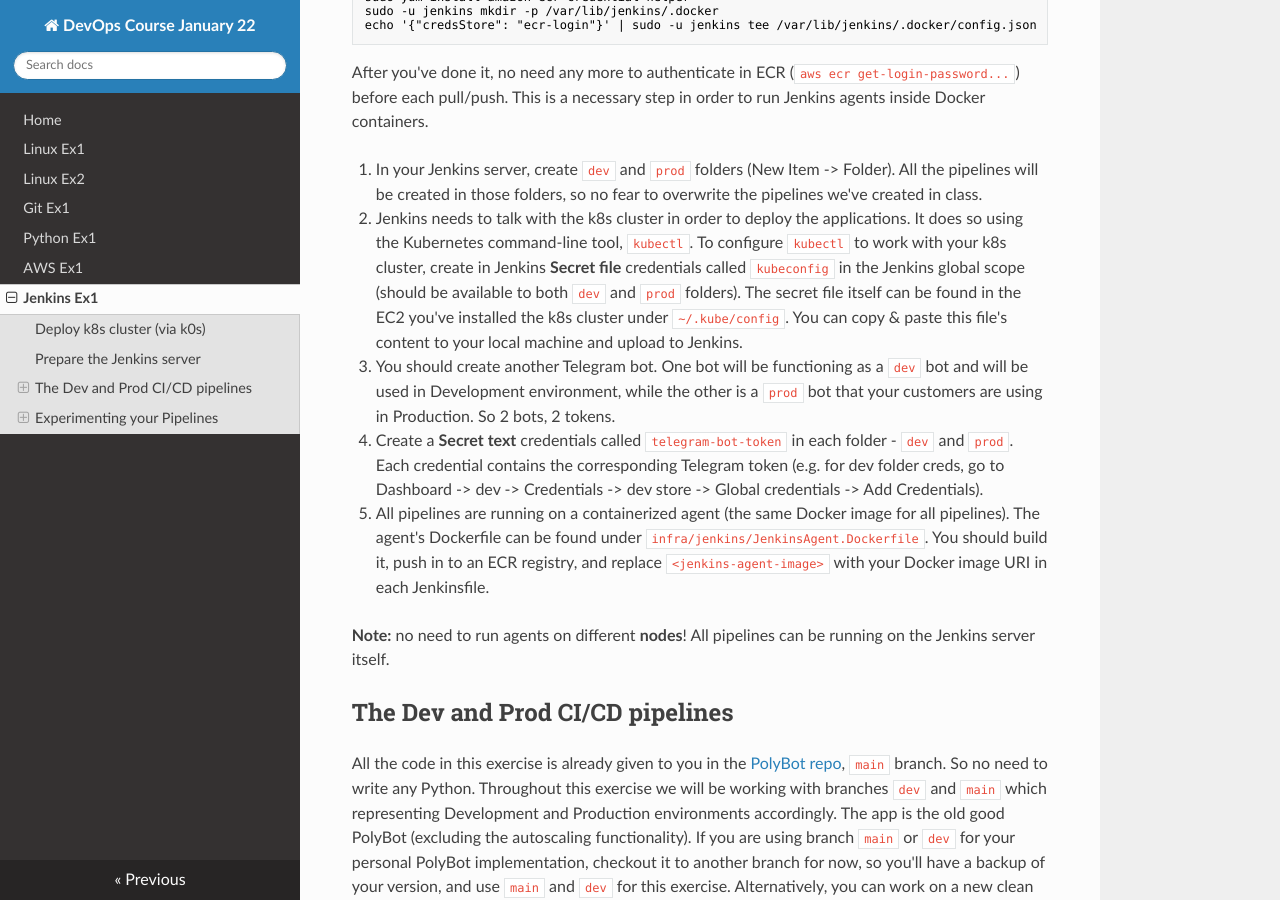
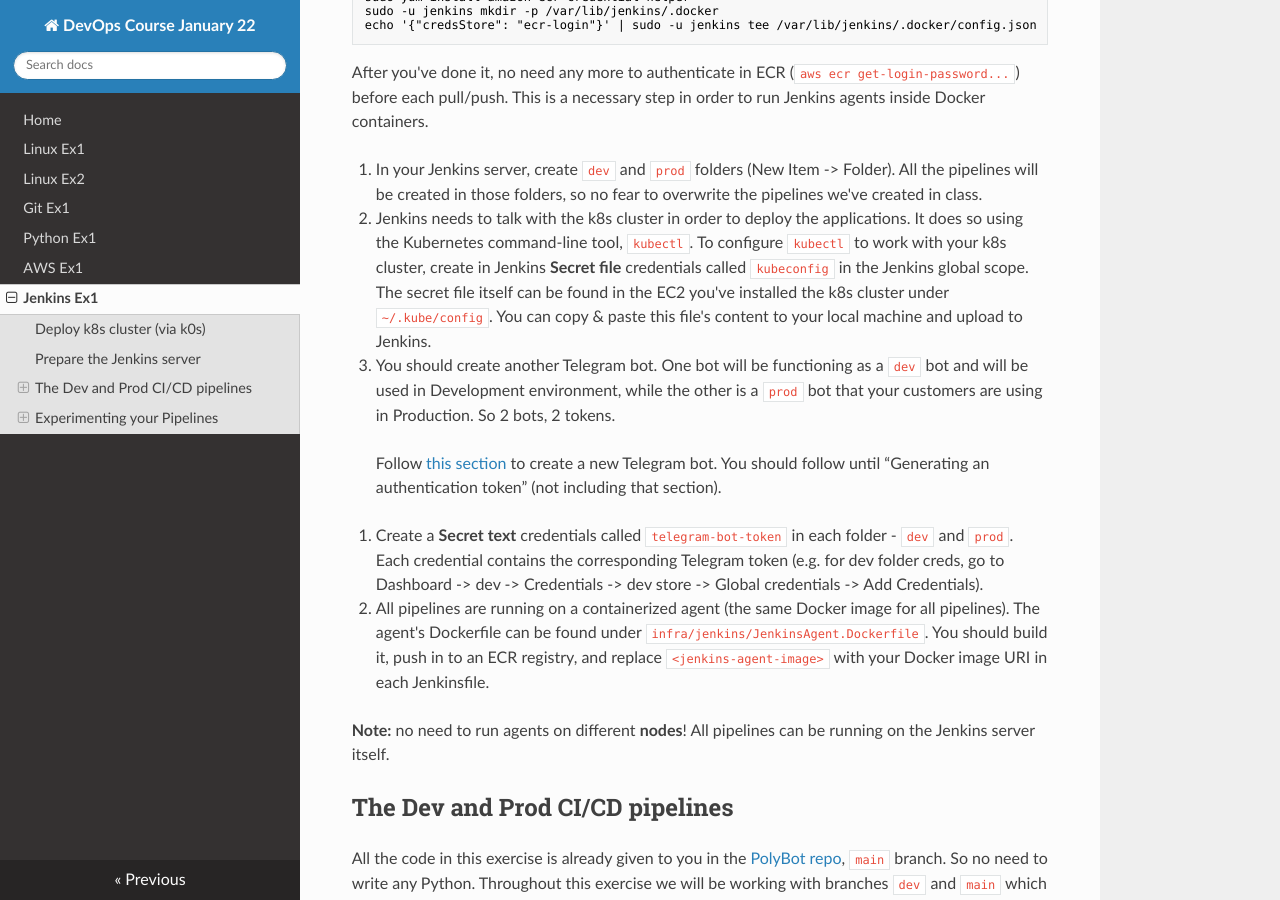
Before and after one commit to alonitac/DevOpsJan22, an MkDocs documentation site: the page built from docs/jenkins_ex1.md, in a window 1280 px wide and 900 px high, scrolled down 1004 px. Built offline with MkDocs 1.6.1, drawn with Linux system fonts in a browser that asks for light colours; nearby versions of some CDN libraries.

Commit message:
fixes student rejects

```diff
--- a/docs/jenkins_ex1.md
+++ b/docs/jenkins_ex1.md
@@ -38,8 +38,12 @@ echo '{"credsStore": "ecr-login"}' | sudo -u jenkins tee /var/lib/jenkins/.docke
 After you've done it, no need any more to authenticate in ECR (`aws ecr get-login-password...`) before each pull/push. This is a necessary step in order to run Jenkins agents inside Docker containers.
 
 2. In your Jenkins server, create `dev` and `prod` folders (New Item -> Folder). All the pipelines will be created in those folders, so no fear to overwrite the pipelines we've created in class.
-3. Jenkins needs to talk with the k8s cluster in order to deploy the applications. It does so using the Kubernetes command-line tool, `kubectl`. To configure `kubectl` to work with your k8s cluster, create in Jenkins **Secret file** credentials called `kubeconfig` in the Jenkins global scope (should be available to both `dev` and `prod` folders). The secret file itself can be found in the EC2 you've installed the k8s cluster under `~/.kube/config`. You can copy & paste this file's content to your local machine and upload to Jenkins.
+3. Jenkins needs to talk with the k8s cluster in order to deploy the applications. It does so using the Kubernetes command-line tool, `kubectl`. To configure `kubectl` to work with your k8s cluster, create in Jenkins **Secret file** credentials called `kubeconfig` in the Jenkins global scope. The secret file itself can be found in the EC2 you've installed the k8s cluster under `~/.kube/config`. You can copy & paste this file's content to your local machine and upload to Jenkins.
 4. You should create another Telegram bot. One bot will be functioning as a `dev` bot and will be used in Development environment, while the other is a `prod` bot that your customers are using in Production. So 2 bots, 2 tokens.
+
+> Follow <a href="https://core.telegram.org/bots#6-botfather">this section</a> to create a new Telegram bot. You should follow until “Generating an authentication token” (not including that section).
+
+
 5. Create a **Secret text** credentials called `telegram-bot-token` in each folder - `dev` and `prod`. Each credential contains the corresponding Telegram token (e.g. for dev folder creds, go to Dashboard -> dev -> Credentials -> dev store -> Global credentials -> Add Credentials).
 6. All pipelines are running on a containerized agent (the same Docker image for all pipelines). The agent's Dockerfile can be found under `infra/jenkins/JenkinsAgent.Dockerfile`. You should build it, push in to an ECR registry, and replace `<jenkins-agent-image>` with your Docker image URI in each Jenkinsfile.
 
```
Also changed, not shown: 3 other files.
